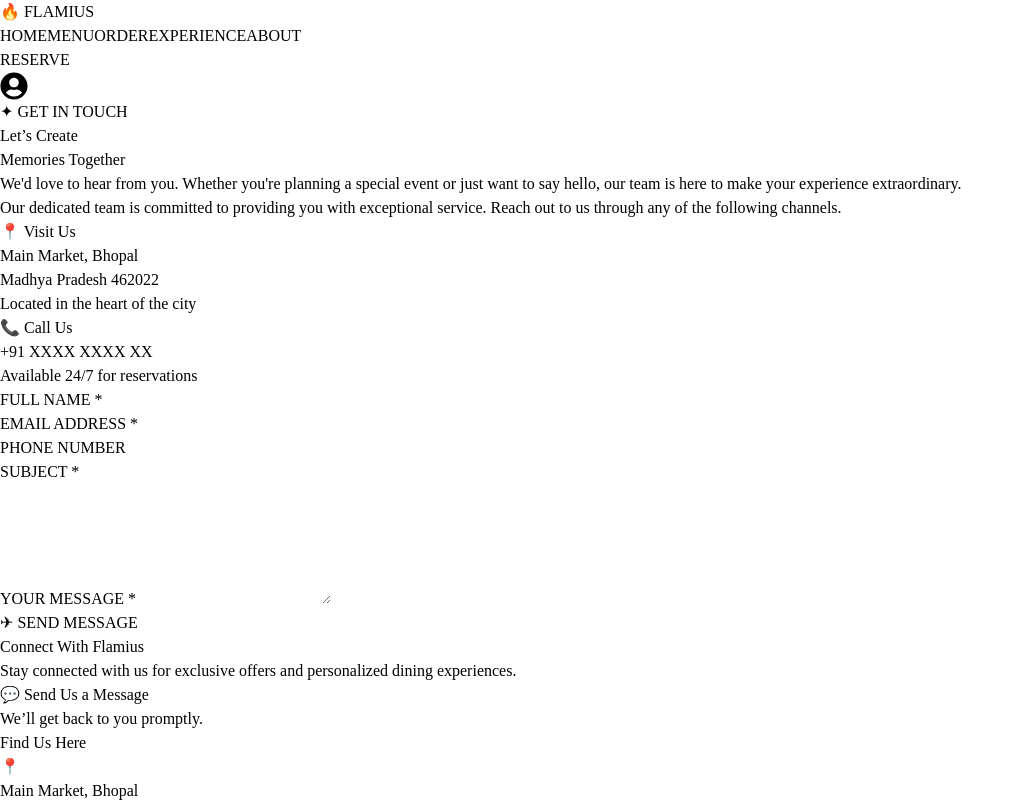
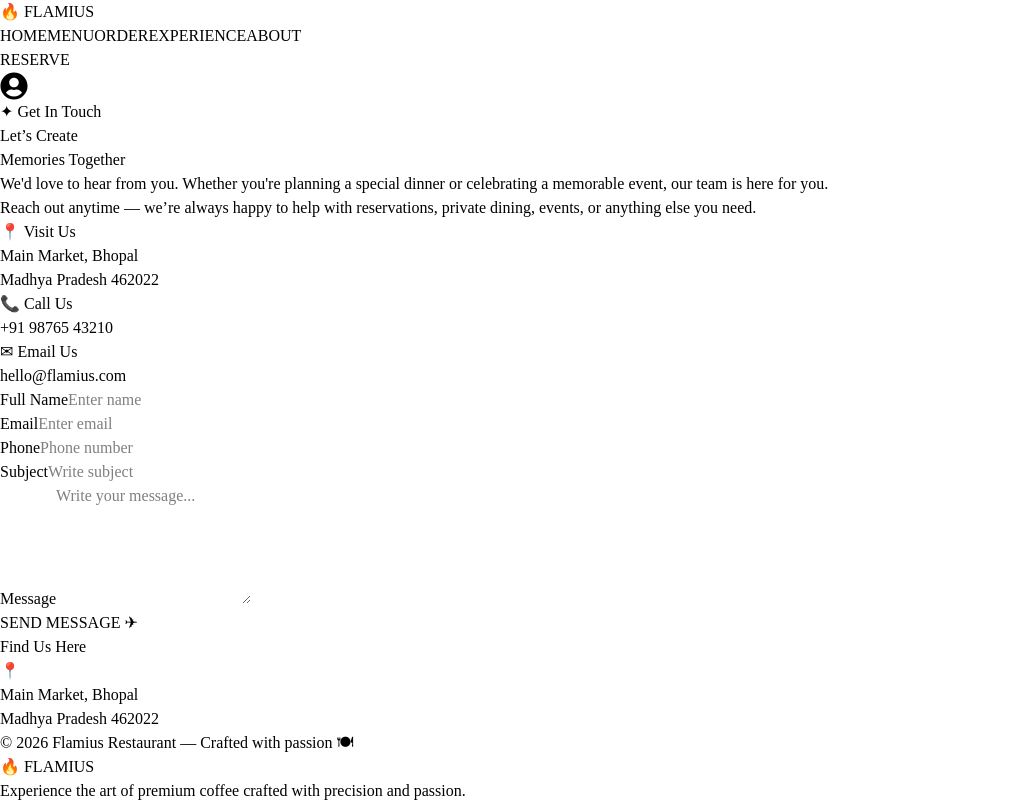
Before and after one commit to Nisita-Chandel/Flamius_project, a React app in the folder frontend/: page /about in a window 1280 px wide. Shown: the top 802 px of the page, without its empty margins (0-1020 px from the left). Built offline with nearby package versions, Linux system fonts and the light colour scheme; the HTML template or start-up script is replaced by a standard one.

Commit message:
updated code

```diff
--- a/frontend/src/pages/AboutPage.jsx
+++ b/frontend/src/pages/AboutPage.jsx
@@ -1,12 +1,13 @@
+import React from "react";
 import { motion } from "framer-motion";
 
-/* ===== REUSABLE FADE-UP ANIMATION ===== */
+/* ---------- Fade Animation ---------- */
 const FadeUp = ({ children, delay = 0 }) => (
   <motion.div
-    initial={{ opacity: 0, y: 40 }}
+    initial={{ opacity: 0, y: 50 }}
     whileInView={{ opacity: 1, y: 0 }}
     viewport={{ once: true }}
-    transition={{ duration: 0.8, ease: "easeOut", delay }}
+    transition={{ duration: 0.7, delay }}
   >
     {children}
   </motion.div>
@@ -16,157 +17,167 @@
   return (
     <div className="bg-black text-white pt-28 overflow-hidden">
 
-      {/* ================= HERO ================= */}
+      {/* HERO */}
       <FadeUp>
         <section className="text-center px-6 mb-24">
-          <p className="text-yellow-500 tracking-widest text-xs mb-4">
-            ✦ GET IN TOUCH
+          <p className="text-yellow-500 tracking-[0.3em] text-xs mb-4 uppercase">
+            ✦ Get In Touch
           </p>
 
-          <h1 className="text-5xl md:text-6xl font-serif mb-6">
+          <h1 className="text-5xl md:text-6xl font-serif mb-6 leading-tight">
             Let’s Create <br />
-            <span className="text-yellow-500">Memories Together</span>
+            <span className="text-yellow-500">
+              Memories Together
+            </span>
           </h1>
 
-          <p className="text-gray-400 max-w-2xl mx-auto text-sm">
-            We'd love to hear from you. Whether you're planning a special event
-            or just want to say hello, our team is here to make your experience
-            extraordinary.
+          <p className="text-gray-400 max-w-2xl mx-auto text-sm md:text-base">
+            We'd love to hear from you. Whether you're planning a special
+            dinner or celebrating a memorable event, our team is here for you.
           </p>
         </section>
       </FadeUp>
 
-      {/* ================= CONTACT ================= */}
-      <section className="max-w-7xl mx-auto px-6 grid md:grid-cols-2 gap-16 mb-32">
+      {/* CONTACT SECTION */}
+      <section className="max-w-7xl mx-auto px-6 grid md:grid-cols-2 gap-16 mb-28">
 
         {/* LEFT */}
         <FadeUp>
           <div>
-            <p className="text-gray-400 mb-10">
-              Our dedicated team is committed to providing you with exceptional
-              service. Reach out to us through any of the following channels.
+            <p className="text-gray-400 mb-10 leading-7">
+              Reach out anytime — we’re always happy to help with reservations,
+              private dining, events, or anything else you need.
             </p>
 
             <div className="space-y-6">
-              <div className="bg-neutral-900 rounded-2xl p-6 border border-yellow-500/10">
-                <h4 className="text-yellow-500 font-semibold mb-2 flex items-center gap-2">
+
+              <div className="bg-neutral-900 p-6 rounded-2xl border border-yellow-500/10 hover:border-yellow-500 transition duration-300">
+                <h3 className="text-yellow-500 font-semibold mb-2">
                   📍 Visit Us
-                </h4>
+                </h3>
                 <p className="text-gray-300 text-sm">
                   Main Market, Bhopal <br />
                   Madhya Pradesh 462022
                 </p>
-                <p className="text-yellow-500 text-xs mt-2">
-                  Located in the heart of the city
+              </div>
+
+              <div className="bg-neutral-900 p-6 rounded-2xl border border-yellow-500/10 hover:border-yellow-500 transition duration-300">
+                <h3 className="text-yellow-500 font-semibold mb-2">
+                  📞 Call Us
+                </h3>
+                <p className="text-gray-300 text-sm">
+                  +91 98765 43210
                 </p>
               </div>
 
-              <div className="bg-neutral-900 rounded-2xl p-6 border border-yellow-500/10">
-                <h4 className="text-yellow-500 font-semibold mb-2 flex items-center gap-2">
-                  📞 Call Us
-                </h4>
-                <p className="text-gray-300 text-sm">+91 XXXX XXXX XX</p>
-                <p className="text-yellow-500 text-xs mt-2">
-                  Available 24/7 for reservations
+              <div className="bg-neutral-900 p-6 rounded-2xl border border-yellow-500/10 hover:border-yellow-500 transition duration-300">
+                <h3 className="text-yellow-500 font-semibold mb-2">
+                  ✉ Email Us
+                </h3>
+                <p className="text-gray-300 text-sm">
+                  hello@flamius.com
                 </p>
               </div>
+
             </div>
           </div>
         </FadeUp>
 
-        {/* RIGHT FORM */}
-        <FadeUp delay={0.1}>
-          <div className="bg-neutral-900 rounded-2xl p-8 border border-yellow-500/10">
+        {/* FORM */}
+        <FadeUp delay={0.2}>
+          <div className="bg-neutral-900 rounded-2xl p-8 border border-yellow-500/10 shadow-xl">
+
             <form className="grid grid-cols-2 gap-6">
+
               <div>
-                <label className="text-yellow-500 text-xs">FULL NAME *</label>
-                <input className="w-full mt-2 p-3 rounded-lg bg-black border border-yellow-500/20" />
+                <label className="text-xs text-yellow-500 uppercase">
+                  Full Name
+                </label>
+                <input
+                  type="text"
+                  placeholder="Enter name"
+                  className="w-full mt-2 p-3 rounded-lg bg-black border border-yellow-500/20 focus:border-yellow-500 outline-none"
+                />
               </div>
 
               <div>
-                <label className="text-yellow-500 text-xs">EMAIL ADDRESS *</label>
-                <input className="w-full mt-2 p-3 rounded-lg bg-black border border-yellow-500/20" />
+                <label className="text-xs text-yellow-500 uppercase">
+                  Email
+                </label>
+                <input
+                  type="email"
+                  placeholder="Enter email"
+                  className="w-full mt-2 p-3 rounded-lg bg-black border border-yellow-500/20 focus:border-yellow-500 outline-none"
+                />
               </div>
 
               <div>
-                <label className="text-yellow-500 text-xs">PHONE NUMBER</label>
-                <input className="w-full mt-2 p-3 rounded-lg bg-black border border-yellow-500/20" />
+                <label className="text-xs text-yellow-500 uppercase">
+                  Phone
+                </label>
+                <input
+                  type="text"
+                  placeholder="Phone number"
+                  className="w-full mt-2 p-3 rounded-lg bg-black border border-yellow-500/20 focus:border-yellow-500 outline-none"
+                />
               </div>
 
               <div>
-                <label className="text-yellow-500 text-xs">SUBJECT *</label>
-                <input className="w-full mt-2 p-3 rounded-lg bg-black border border-yellow-500/20" />
+                <label className="text-xs text-yellow-500 uppercase">
+                  Subject
+                </label>
+                <input
+                  type="text"
+                  placeholder="Write subject"
+                  className="w-full mt-2 p-3 rounded-lg bg-black border border-yellow-500/20 focus:border-yellow-500 outline-none"
+                />
               </div>
 
               <div className="col-span-2">
-                <label className="text-yellow-500 text-xs">YOUR MESSAGE *</label>
+                <label className="text-xs text-yellow-500 uppercase">
+                  Message
+                </label>
                 <textarea
                   rows="5"
-                  className="w-full mt-2 p-3 rounded-lg bg-black border border-yellow-500/20"
-                />
+                  placeholder="Write your message..."
+                  className="w-full mt-2 p-3 rounded-lg bg-black border border-yellow-500/20 focus:border-yellow-500 outline-none resize-none"
+                ></textarea>
               </div>
 
               <motion.button
-                whileHover={{ scale: 1.03 }}
-                whileTap={{ scale: 0.96 }}
-                className="col-span-2 mt-4 bg-gradient-to-r from-yellow-600 to-yellow-400
-                           text-black py-4 rounded-lg font-semibold"
+                whileHover={{ scale: 1.02 }}
+                whileTap={{ scale: 0.95 }}
+                className="col-span-2 mt-2 bg-gradient-to-r from-yellow-600 to-yellow-400 text-black py-4 rounded-xl font-semibold"
               >
-                ✈ SEND MESSAGE
+                SEND MESSAGE ✈
               </motion.button>
+
             </form>
           </div>
         </FadeUp>
       </section>
 
-      {/* ================= CONNECT ================= */}
-      <section className="max-w-7xl mx-auto px-6 grid md:grid-cols-2 gap-16 mb-32">
-        <FadeUp>
-          <div>
-            <h2 className="text-4xl font-serif mb-6">
-              Connect With <span className="text-yellow-500">Flamius</span>
-            </h2>
-            <p className="text-gray-400 max-w-md">
-              Stay connected with us for exclusive offers and personalized
-              dining experiences.
-            </p>
-          </div>
-        </FadeUp>
+      {/* MAP */}
+      <FadeUp>
+        <section className="max-w-7xl mx-auto px-6 mb-24">
+          <h2 className="text-center text-3xl font-serif mb-8">
+            Find Us Here
+          </h2>
 
-        <FadeUp delay={0.1}>
-          <div className="bg-neutral-900 rounded-2xl p-8 border border-yellow-500/10">
-            <h4 className="text-yellow-500 font-semibold mb-2">
-              💬 Send Us a Message
-            </h4>
-            <p className="text-gray-400 text-sm">
-              We’ll get back to you promptly.
-            </p>
-          </div>
-        </FadeUp>
-      </section>
-
-      {/* ================= MAP ================= */}
-      <FadeUp>
-        <section className="max-w-7xl mx-auto px-6 mb-32">
-          <h3 className="text-center text-3xl font-serif mb-8">
-            Find Us Here
-          </h3>
-
-          <div className="rounded-2xl bg-gradient-to-b from-[#1e2b3b] to-[#0b1622]
-                          p-16 text-center border border-yellow-500/10">
-            <div className="text-yellow-500 text-4xl mb-4">📍</div>
-            <h4>Main Market, Bhopal</h4>
-            <p className="text-gray-400 text-sm">
+          <div className="rounded-2xl bg-zinc-900 border border-yellow-500/10 p-20 text-center">
+            <div className="text-yellow-500 text-5xl mb-4">📍</div>
+            <h3 className="text-xl mb-2">Main Market, Bhopal</h3>
+            <p className="text-gray-400">
               Madhya Pradesh 462022
-            </p>
-            <p className="text-yellow-500 text-sm mt-4">
-              Interactive Map Coming Soon
             </p>
           </div>
         </section>
       </FadeUp>
 
-      {/* ================= FOOTER ================= */}
+      {/* FOOTER */}
+      <footer className="border-t border-zinc-800 py-8 text-center text-gray-500 text-sm">
+        © 2026 Flamius Restaurant — Crafted with passion 🍽
+      </footer>
 
     </div>
   );
```
